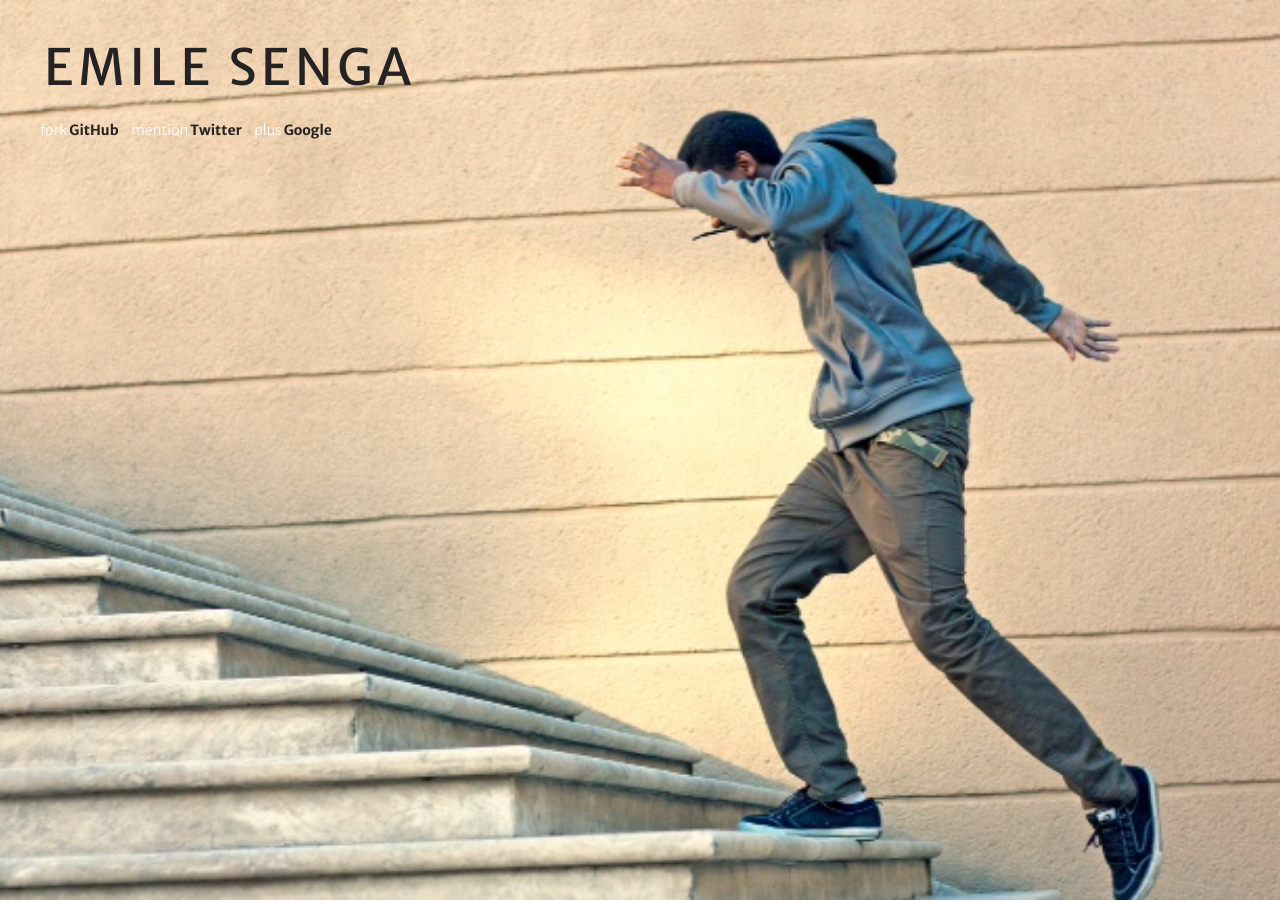
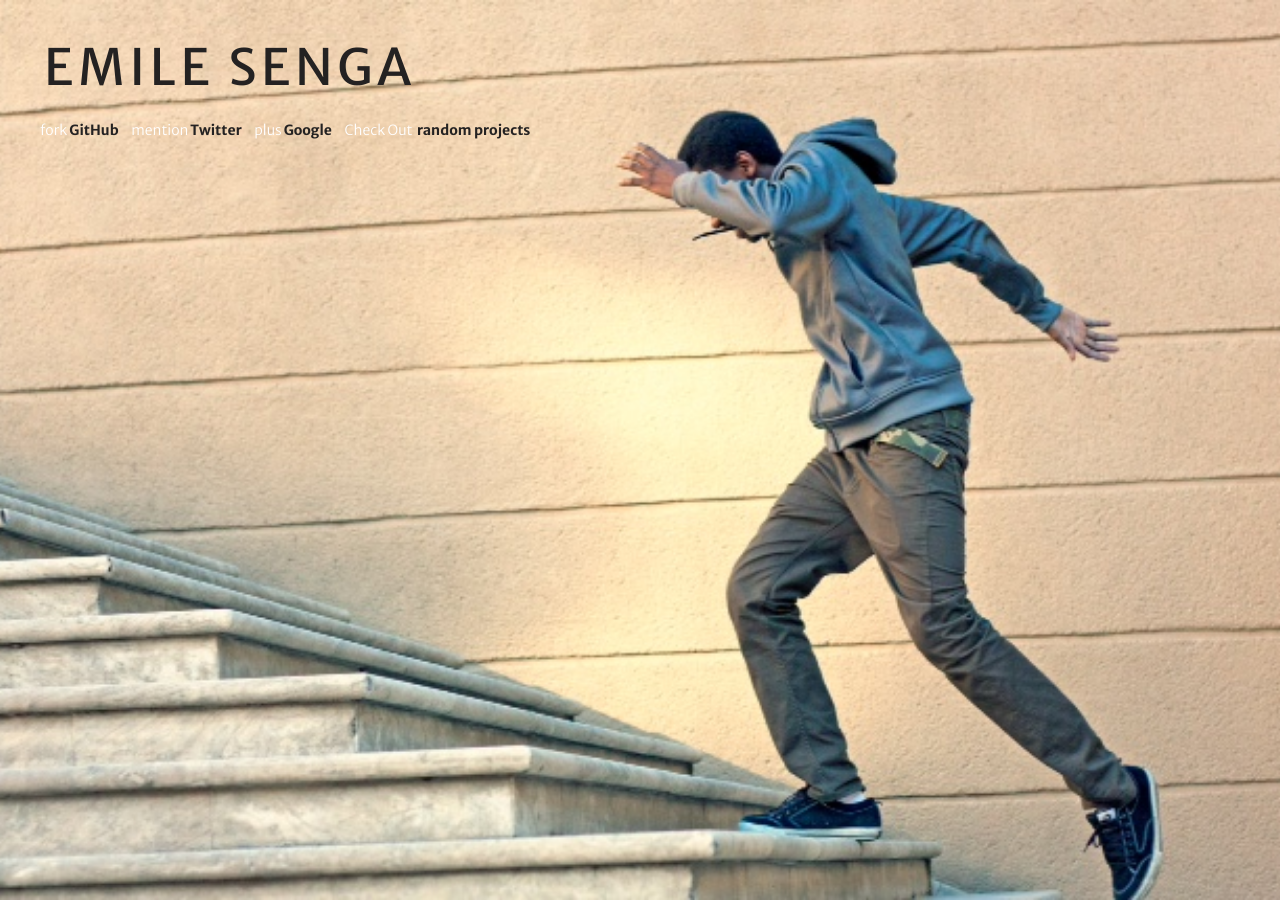
Before and after one commit to eksenga/emil-io.github.io, a Jekyll site: the page index.html, which Jekyll copies as it is, in a window 1280 px wide. Built offline with Jekyll 4.4.1, drawn with Linux system fonts in a browser that asks for light colours; nearby versions of some CDN libraries; Markdown is read by kramdown in place of the engine named in the settings.

Commit message:
include project link

```diff
--- a/index.html
+++ b/index.html
@@ -29,6 +29,7 @@
         <li><a href="https://github.com/emil-io"><span>fork</span>GitHub</a></li>
         <li><a href="https://twitter.com/emillion_s"><span>mention</span>Twitter</a></li>
         <li><a href="https://plus.google.com/+EmileSenga"><span>plus</span>Google</a></li>
+        <li><a href="/randoms"><span>Check Out</span> random projects</a></li>
       </ul>
     </header>
     <script>
```
